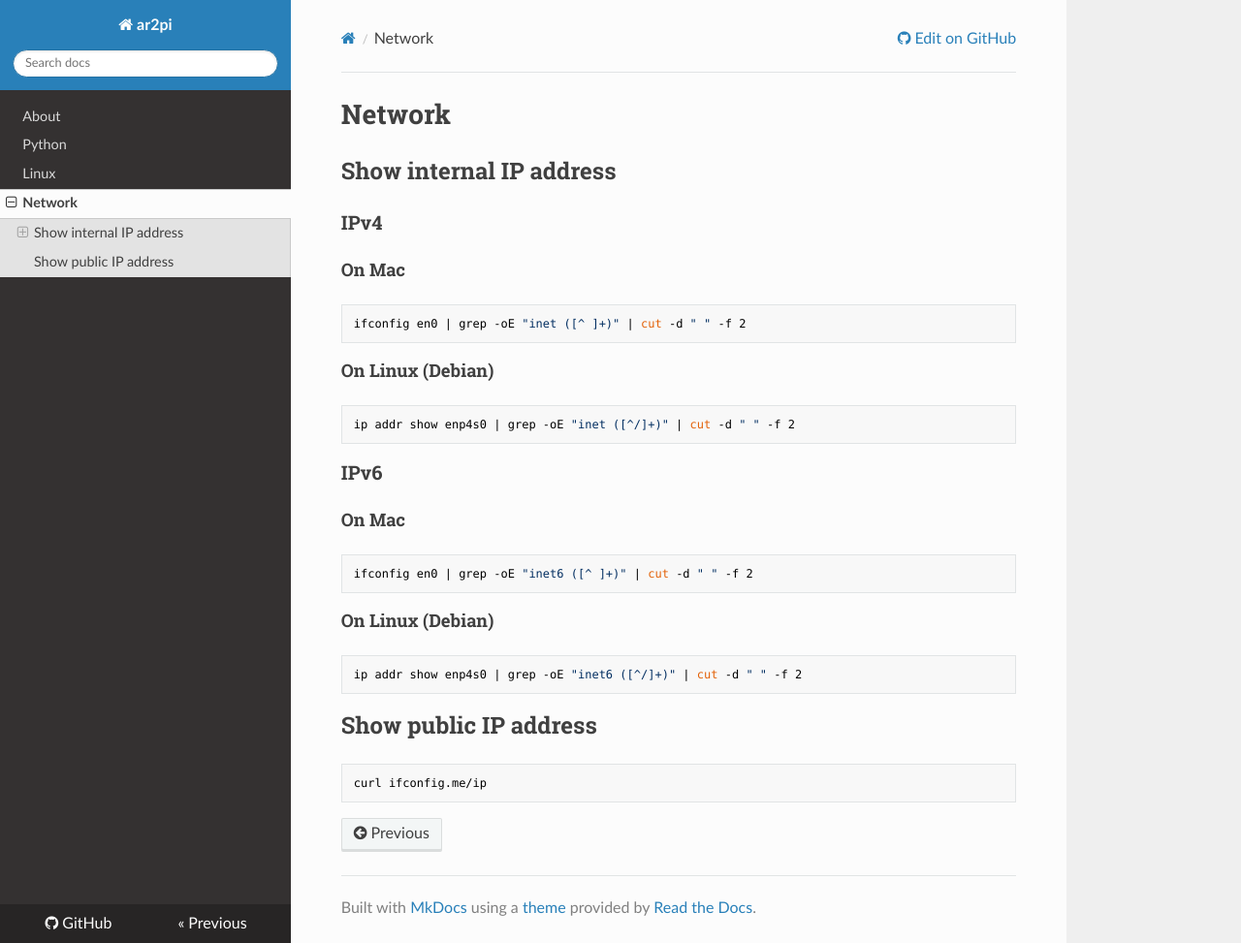
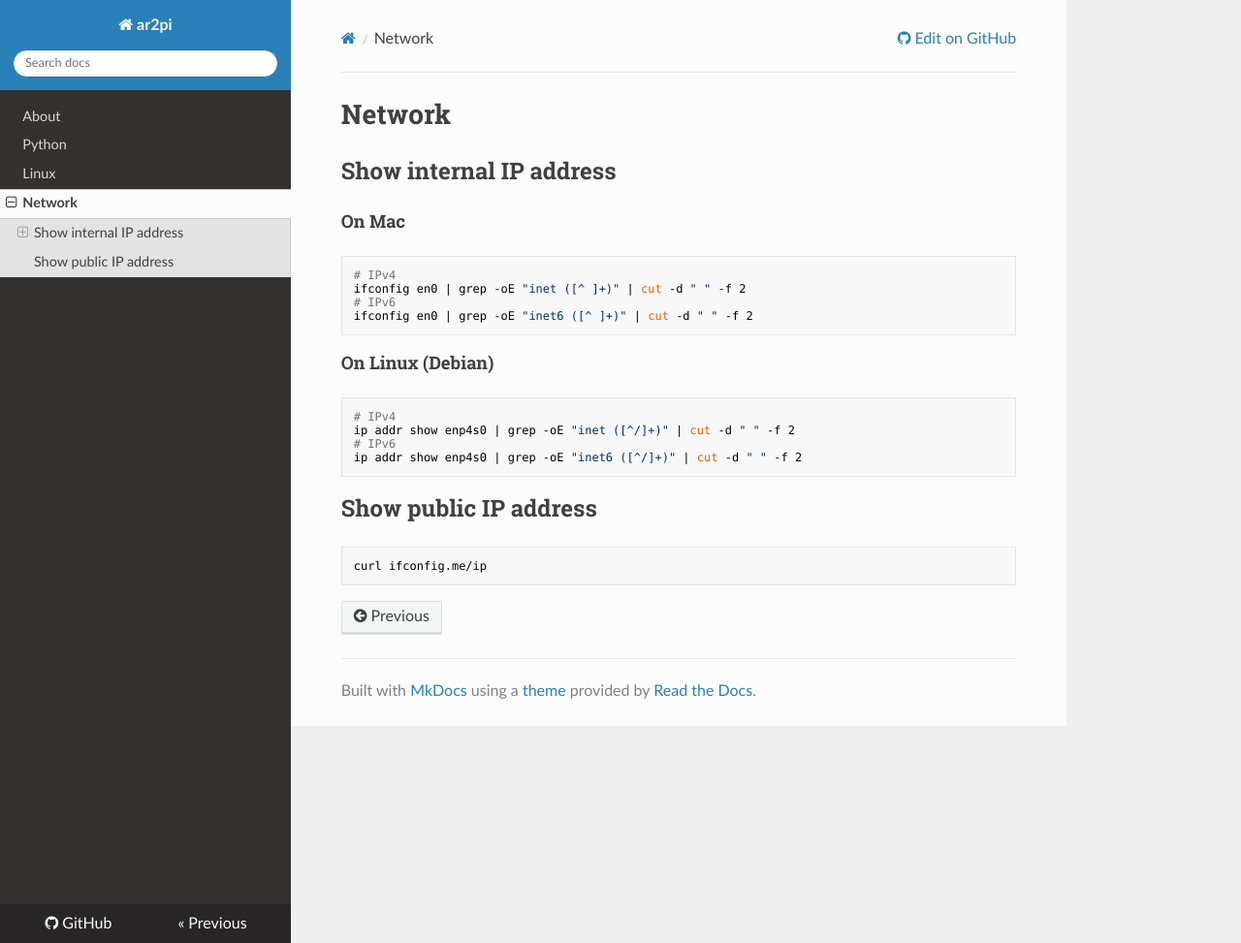
Before and after one commit to ar2pi/ar2pi, an MkDocs documentation site: the page built from docs/network.md, in a window 1280 px wide and 973 px high. Shown: the whole window at 97% size. Built offline with MkDocs 1.6.1, drawn with Linux system fonts in a browser that asks for light colours; nearby versions of some CDN libraries.

Commit message:
update docs

````diff
--- a/docs/network.md
+++ b/docs/network.md
@@ -2,23 +2,18 @@
 
 ## Show internal IP address
 
-### IPv4
 #### On Mac
 ```sh
+# IPv4
 ifconfig en0 | grep -oE "inet ([^ ]+)" | cut -d " " -f 2
-```
-#### On Linux (Debian)
-```sh
-ip addr show enp4s0 | grep -oE "inet ([^/]+)" | cut -d " " -f 2
-```
-
-### IPv6
-#### On Mac
-```sh
+# IPv6
 ifconfig en0 | grep -oE "inet6 ([^ ]+)" | cut -d " " -f 2
 ```
 #### On Linux (Debian)
 ```sh
+# IPv4
+ip addr show enp4s0 | grep -oE "inet ([^/]+)" | cut -d " " -f 2
+# IPv6
 ip addr show enp4s0 | grep -oE "inet6 ([^/]+)" | cut -d " " -f 2
 ```
 
````
Also changed, not shown: docs/python.md (+5 -5 lines).
